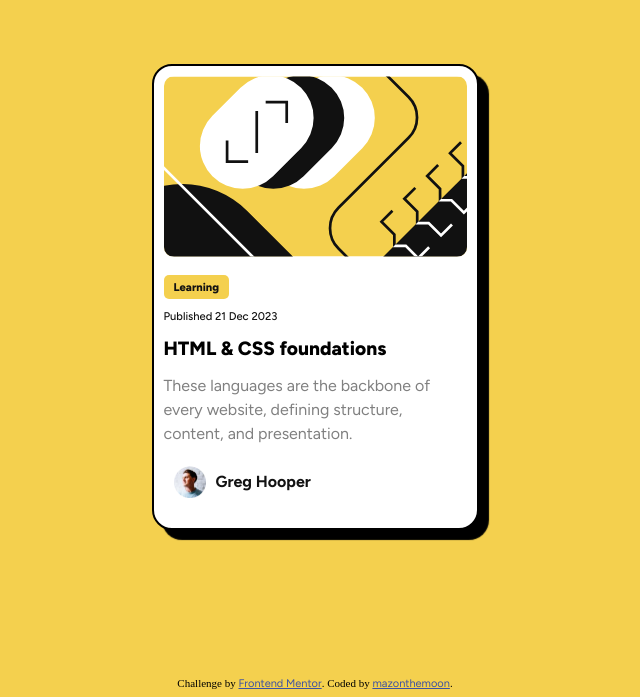
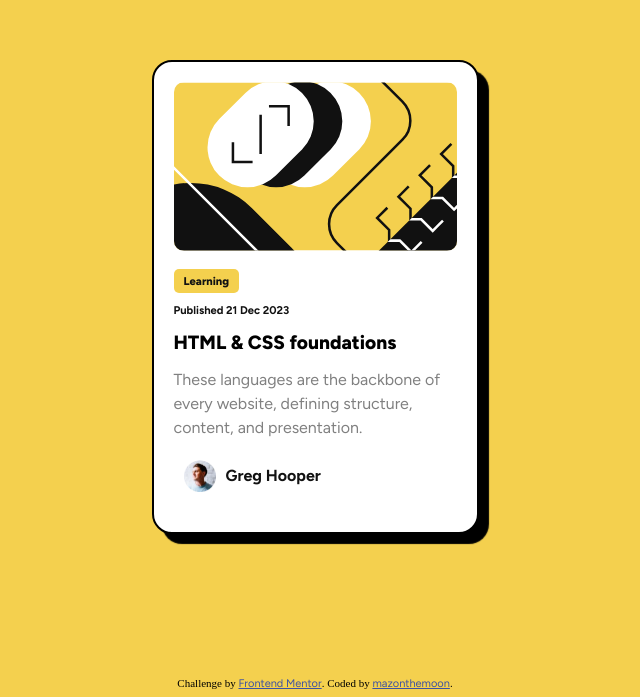
Before and after one commit to MazontheMoon/frontendmentor-blog-preview-card, a plain HTML site: page index.html in a window 1280 px wide. Shown: the part 103-800 px from the top of the page, without its empty margins (325-965 px from the left). Drawn offline with Linux system fonts and the light colour scheme.

Commit message:
update: padding in STYLE
Fixed padding issue on card to match the target image

```diff
--- a/styles.css
+++ b/styles.css
@@ -55,7 +55,7 @@ body {
 
 .card {
   max-width: 327px;
-  padding: 10px;
+  padding: 20px;
   border: 2px solid black;
   border-radius: 20px;
   background-color: var(--col-card-bg);
@@ -83,6 +83,7 @@ p:has(span) {
 .card .publish-date {
   font-weight: 500;
   font-size: 0.7rem;
+  font-weight: bold;
   color: var(--col-text-header);
 }
 
```
